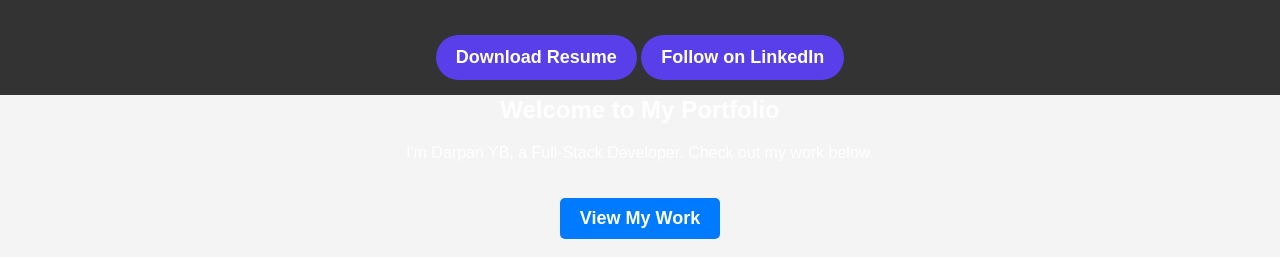
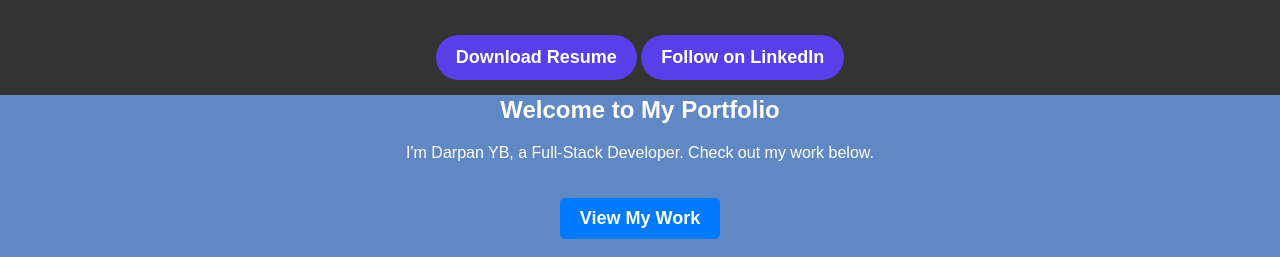
Before and after one commit to DarpanYB38/Portfolio, a plain HTML site: page index.html in a window 1280 px wide. Shown: the top 257 px of the page. Drawn offline with Linux system fonts and the light colour scheme; a script that the page names is missing.

Commit message:
Update home.css

```diff
--- a/static/css/home.css
+++ b/static/css/home.css
@@ -34,7 +34,7 @@ nav ul li a {
     align-items: center;
     justify-content: center;
     text-align: center;
-    background-color: linear-gradient(to bottom right, #ff4e50, #f9d423); /* Dark background */
+    background-color: #6088c4; /* Dark background */
     color: white;
 }
 
```
